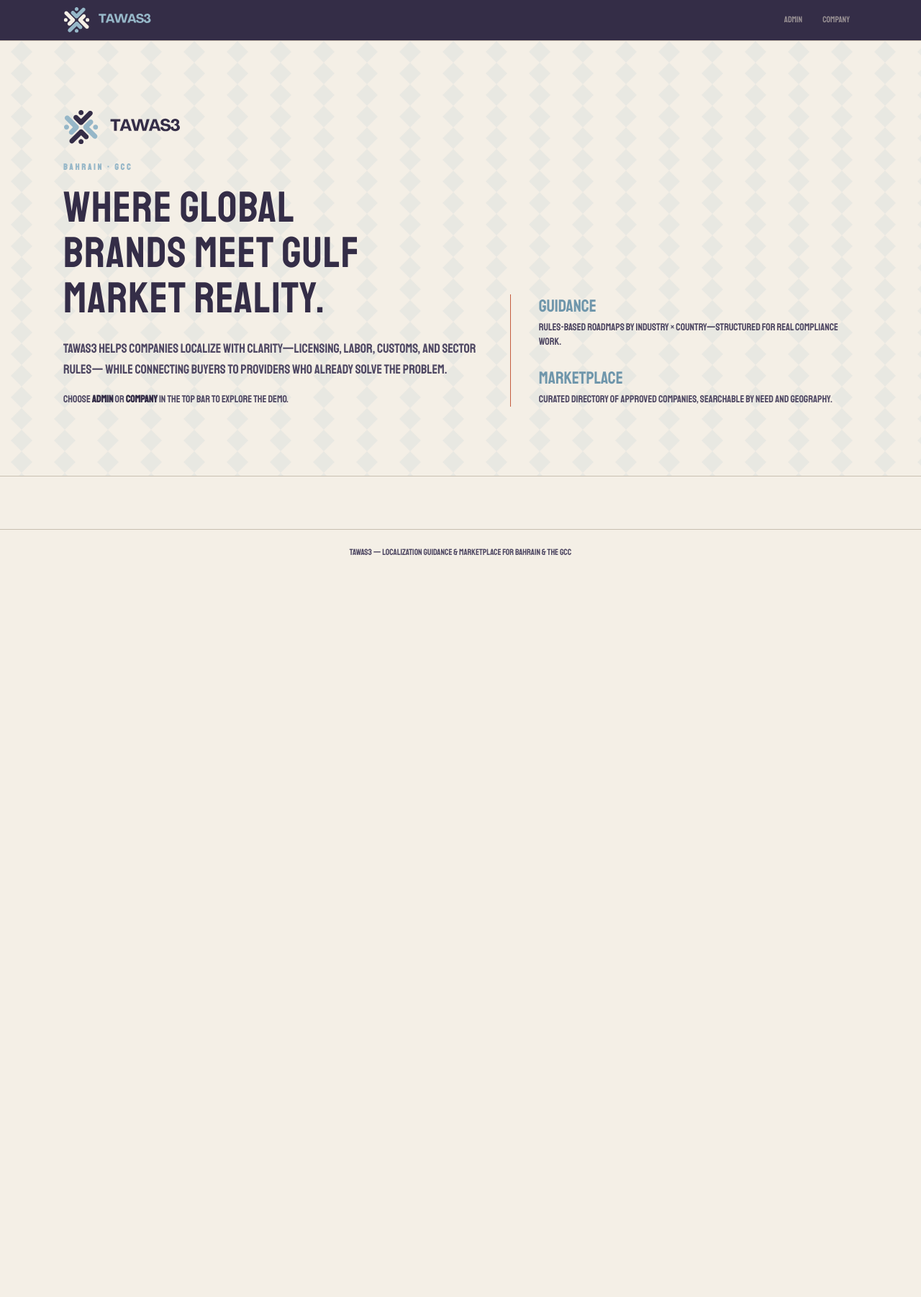
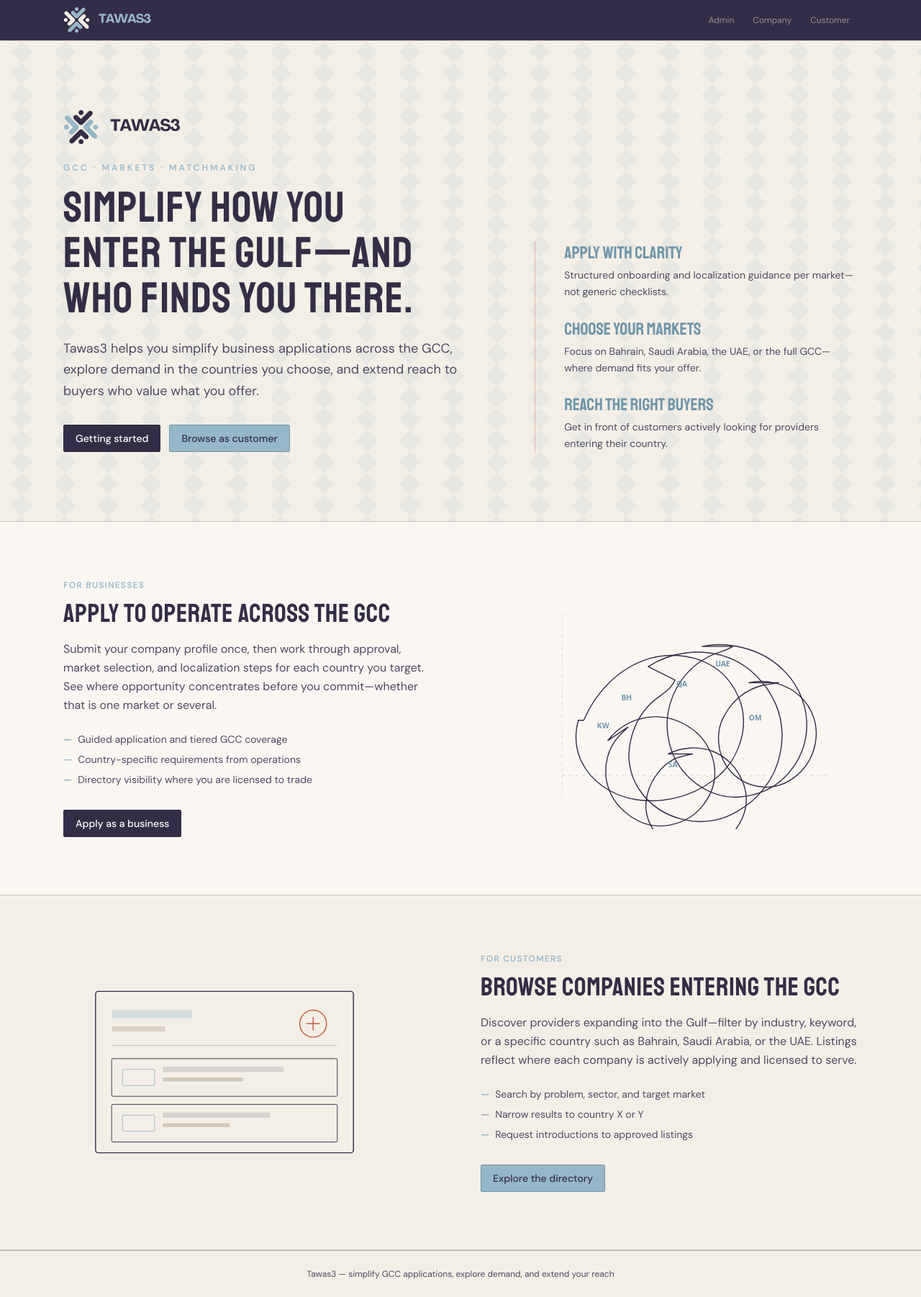
Before and after one commit to Fahad-Alkhalidy/Tawas3, a React (Vite) app: page / in a window 1280 px wide. Shown: the whole page at 72% size. Before the commit the page ends 800 px from the top, so only its background shows below. Built offline with nearby package versions, Linux system fonts and the light colour scheme.

Commit message:
changed font

```diff
--- a/index.html
+++ b/index.html
@@ -7,7 +7,7 @@
     <link rel="preconnect" href="https://fonts.googleapis.com" />
     <link rel="preconnect" href="https://fonts.gstatic.com" crossorigin />
     <link
-      href="https://fonts.googleapis.com/css2?family=Staatliches&display=swap"
+      href="https://fonts.googleapis.com/css2?family=DM+Sans:ital,opsz,wght@0,9..40,400;0,9..40,500;0,9..40,600;1,9..40,400&family=Staatliches&display=swap"
       rel="stylesheet"
     />
     <title>Tawas3 — GCC Localization & Marketplace</title>
--- a/src/components/AppShell.tsx
+++ b/src/components/AppShell.tsx
@@ -1,8 +1,17 @@
 import { useEffect } from 'react'
-import { flushSync } from 'react-dom'
 import { Link, Outlet, useLocation, useNavigate } from 'react-router-dom'
 import { useAppStore } from '../store/useAppStore'
+import { enterDemoSession } from '../utils/demoSession'
+import type { UserRole } from '../types'
 import { BrandLogo } from './BrandLogo'
+
+const demoHeaderRoles: UserRole[] = ['admin', 'company', 'customer']
+
+const demoRoleLabels: Record<UserRole, string> = {
+  admin: 'Admin',
+  company: 'Company',
+  customer: 'Customer',
+}
 
 export function AppShell() {
   const location = useLocation()
@@ -33,11 +42,8 @@ export function AppShell() {
           ? [{ to: '/customer/browse', label: 'Directory' }]
           : []
 
-  const enterAs = (target: 'admin' | 'company') => {
-    flushSync(() => {
-      setRole(target)
-    })
-    navigate(target === 'admin' ? '/admin' : '/company')
+  const enterAs = (target: UserRole) => {
+    enterDemoSession(setRole, target, navigate)
   }
 
   const isNavActive = (to: string) => {
@@ -53,7 +59,7 @@ export function AppShell() {
     }
   }, [location.pathname, clearSession])
 
-  const roleBtnClass = (target: 'admin' | 'company') =>
+  const roleBtnClass = (target: UserRole) =>
     `text-xs px-2.5 py-1 rounded-sm border transition-colors ${
       role === target
         ? 'bg-teal/30 text-white border-teal/50'
@@ -82,18 +88,22 @@ export function AppShell() {
             ))}
           </nav>
 
-          <div className="flex items-center gap-1.5 shrink-0">
+          <div className="flex items-center gap-1 shrink-0 flex-wrap justify-end">
             {user && role && (
-              <span className="hidden lg:block text-xs text-sand/70 max-w-[120px] truncate mr-1">
+              <span className="hidden xl:block text-xs text-sand/70 max-w-[120px] truncate mr-1">
                 {user.name}
               </span>
             )}
-            <button type="button" className={roleBtnClass('admin')} onClick={() => enterAs('admin')}>
-              Admin
-            </button>
-            <button type="button" className={roleBtnClass('company')} onClick={() => enterAs('company')}>
-              Company
-            </button>
+            {demoHeaderRoles.map((target) => (
+              <button
+                key={target}
+                type="button"
+                className={roleBtnClass(target)}
+                onClick={() => enterAs(target)}
+              >
+                {demoRoleLabels[target]}
+              </button>
+            ))}
           </div>
         </div>
       </header>
@@ -101,7 +111,7 @@ export function AppShell() {
         <Outlet />
       </main>
       <footer className="border-t border-border py-6 text-center text-xs text-ink-muted">
-        Tawas3 — localization guidance &amp; marketplace for Bahrain &amp; the GCC
+        Tawas3 — simplify GCC applications, explore demand, and extend your reach
       </footer>
     </div>
   )
--- a/src/design/tokens.css
+++ b/src/design/tokens.css
@@ -1,12 +1,12 @@
 /**
  * Tawas3 Design Tokens
  * Primary: navy #342d47 · Secondary: light blue #96b7c8
- * Type: Staatliches
+ * Display: Staatliches · Body: DM Sans
  */
 
 @theme {
   --font-display: 'Staatliches', system-ui, sans-serif;
-  --font-body: 'Staatliches', system-ui, sans-serif;
+  --font-body: 'DM Sans', system-ui, sans-serif;
 
   --color-primary: #342d47;
   --color-secondary: #96b7c8;
--- a/src/pages/LandingPage.tsx
+++ b/src/pages/LandingPage.tsx
@@ -1,43 +1,153 @@
+import { useNavigate } from 'react-router-dom'
 import { BrandLogo } from '../components/BrandLogo'
+import { Button } from '../components/ui'
+import { useAppStore } from '../store/useAppStore'
+import { enterDemoSession } from '../utils/demoSession'
 
 export function LandingPage() {
+  const navigate = useNavigate()
+  const setRole = useAppStore((s) => s.setRole)
+
+  const startCompanyApplication = () => {
+    enterDemoSession(setRole, 'company', navigate, '/company/onboarding')
+  }
+
+  const browseAsCustomer = () => {
+    enterDemoSession(setRole, 'customer', navigate)
+  }
+
   return (
     <div>
       <section className="pattern-gulf border-b border-border">
-        <div className="max-w-6xl mx-auto px-4 sm:px-6 py-16 md:py-24 grid md:grid-cols-[1.1fr_0.9fr] gap-12 items-end">
-          <div>
+        <div className="max-w-6xl mx-auto px-4 sm:px-6 py-16 md:py-24">
           <BrandLogo className="h-10 md:h-12 mb-6" linkToHome={false} />
           <p className="text-xs font-semibold uppercase tracking-[0.25em] text-teal mb-4">
-              Bahrain · GCC
+            GCC · Markets · Matchmaking
           </p>
+          <div className="grid lg:grid-cols-[1.15fr_0.85fr] gap-12 items-end">
+            <div>
               <h1 className="text-4xl md:text-5xl lg:text-6xl text-ink text-balance leading-[1.05]">
-              Where global brands meet Gulf market reality.
+                Simplify how you enter the Gulf—and who finds you there.
               </h1>
               <p className="mt-6 text-lg text-ink-muted max-w-xl leading-relaxed">
-              Tawas3 helps companies localize with clarity—licensing, labor, customs, and sector rules—
-              while connecting buyers to providers who already solve the problem.
+                Tawas3 helps you simplify business applications across the GCC, explore demand in the
+                countries you choose, and extend reach to buyers who value what you offer.
               </p>
-            <p className="mt-4 text-sm text-ink-muted">
-              Choose <strong className="text-ink">Admin</strong> or <strong className="text-ink">Company</strong> in
-              the top bar to explore the demo.
-            </p>
+              <div className="mt-8 flex flex-wrap items-center gap-3">
+                <Button size="md" onClick={startCompanyApplication}>
+                  Getting started
+                </Button>
+                <Button size="md" variant="secondary" onClick={browseAsCustomer}>
+                  Browse as customer
+                </Button>
               </div>
-          <div className="relative md:pl-8">
-            <div className="absolute -left-2 top-0 bottom-0 w-px bg-terracotta hidden md:block" />
+            </div>
+            <div className="relative border-l-0 lg:border-l border-terracotta/40 lg:pl-10">
               <dl className="grid gap-6">
                 <div>
-                <dt className="font-display text-2xl text-teal-dark">Guidance</dt>
-                <dd className="mt-1 text-sm text-ink-muted">
-                  Rules-based roadmaps by industry × country—structured for real compliance work.
+                  <dt className="font-display text-2xl text-teal-dark">Apply with clarity</dt>
+                  <dd className="mt-1 text-sm text-ink-muted leading-relaxed">
+                    Structured onboarding and localization guidance per market—not generic checklists.
                   </dd>
                 </div>
                 <div>
-                <dt className="font-display text-2xl text-teal-dark">Marketplace</dt>
-                <dd className="mt-1 text-sm text-ink-muted">
-                  Curated directory of approved companies, searchable by need and geography.
+                  <dt className="font-display text-2xl text-teal-dark">Choose your markets</dt>
+                  <dd className="mt-1 text-sm text-ink-muted leading-relaxed">
+                    Focus on Bahrain, Saudi Arabia, the UAE, or the full GCC—where demand fits your offer.
+                  </dd>
+                </div>
+                <div>
+                  <dt className="font-display text-2xl text-teal-dark">Reach the right buyers</dt>
+                  <dd className="mt-1 text-sm text-ink-muted leading-relaxed">
+                    Get in front of customers actively looking for providers entering their country.
                   </dd>
                 </div>
               </dl>
+            </div>
+          </div>
+        </div>
+      </section>
+
+      <section className="border-b border-border bg-surface-raised">
+        <div className="max-w-6xl mx-auto px-4 sm:px-6 py-16 md:py-20 grid md:grid-cols-2 gap-10 md:gap-14 items-center">
+          <div className="order-2 md:order-1">
+            <p className="text-xs font-semibold uppercase tracking-widest text-teal mb-3">For businesses</p>
+            <h2 className="text-3xl md:text-4xl text-ink text-balance">Apply to operate across the GCC</h2>
+            <p className="mt-4 text-ink-muted leading-relaxed">
+              Submit your company profile once, then work through approval, market selection, and
+              localization steps for each country you target. See where opportunity concentrates before
+              you commit—whether that is one market or several.
+            </p>
+            <ul className="mt-6 space-y-2 text-sm text-ink-muted">
+              <li className="flex gap-2">
+                <span className="text-teal-dark shrink-0">—</span>
+                Guided application and tiered GCC coverage
+              </li>
+              <li className="flex gap-2">
+                <span className="text-teal-dark shrink-0">—</span>
+                Country-specific requirements from operations
+              </li>
+              <li className="flex gap-2">
+                <span className="text-teal-dark shrink-0">—</span>
+                Directory visibility where you are licensed to trade
+              </li>
+            </ul>
+            <div className="mt-8">
+              <Button onClick={startCompanyApplication}>Apply as a business</Button>
+            </div>
+          </div>
+          <div className="order-1 md:order-2 flex justify-center md:justify-end">
+            <img
+              src="/gcc-map-outline.svg"
+              alt=""
+              className="w-full max-w-md h-auto"
+              width={480}
+              height={360}
+            />
+          </div>
+        </div>
+      </section>
+
+      <section className="border-b border-border">
+        <div className="max-w-6xl mx-auto px-4 sm:px-6 py-16 md:py-20 grid md:grid-cols-2 gap-10 md:gap-14 items-center">
+          <div className="flex justify-center md:justify-start">
+            <img
+              src="/customer-browse-illustration.svg"
+              alt=""
+              className="w-full max-w-md h-auto"
+              width={480}
+              height={320}
+            />
+          </div>
+          <div>
+            <p className="text-xs font-semibold uppercase tracking-widest text-teal mb-3">For customers</p>
+            <h2 className="text-3xl md:text-4xl text-ink text-balance">
+              Browse companies entering the GCC
+            </h2>
+            <p className="mt-4 text-ink-muted leading-relaxed">
+              Discover providers expanding into the Gulf—filter by industry, keyword, or a specific
+              country such as Bahrain, Saudi Arabia, or the UAE. Listings reflect where each company
+              is actively applying and licensed to serve.
+            </p>
+            <ul className="mt-6 space-y-2 text-sm text-ink-muted">
+              <li className="flex gap-2">
+                <span className="text-teal-dark shrink-0">—</span>
+                Search by problem, sector, and target market
+              </li>
+              <li className="flex gap-2">
+                <span className="text-teal-dark shrink-0">—</span>
+                Narrow results to country X or Y
+              </li>
+              <li className="flex gap-2">
+                <span className="text-teal-dark shrink-0">—</span>
+                Request introductions to approved listings
+              </li>
+            </ul>
+            <div className="mt-8">
+              <Button variant="secondary" onClick={browseAsCustomer}>
+                Explore the directory
+              </Button>
+            </div>
           </div>
         </div>
       </section>
--- a/src/pages/customer/CustomerBrowse.tsx
+++ b/src/pages/customer/CustomerBrowse.tsx
@@ -40,8 +40,8 @@ export function CustomerBrowse() {
     <div className="max-w-6xl mx-auto px-4 sm:px-6 py-10">
       <PageHeader
         eyebrow="Directory"
-        title="Find a company that fits the problem"
-        description="Search companies active in a GCC market — listings appear only where they paid to operate."
+        title="Companies applying and entering the GCC"
+        description="Browse providers by industry and keyword, then filter to a specific country—Bahrain, Saudi Arabia, the UAE, and the rest of the Gulf. Listings show only where each company is licensed to operate."
       />
 
       <div className="grid lg:grid-cols-[280px_1fr] gap-8">
--- /dev/null
+++ b/src/utils/demoSession.ts
@@ -0,0 +1,18 @@
+import { flushSync } from 'react-dom'
+import type { UserRole } from '../types'
+
+const defaultPaths: Record<UserRole, string> = {
+  admin: '/admin',
+  company: '/company',
+  customer: '/customer/browse',
+}
+
+export function enterDemoSession(
+  setRole: (role: UserRole) => void,
+  role: UserRole,
+  navigate: (path: string) => void,
+  path?: string,
+) {
+  flushSync(() => setRole(role))
+  navigate(path ?? defaultPaths[role])
+}
```
Also changed, not shown: public/customer-browse-illustration.svg (added), public/gcc-map-outline.svg (added). Lines whose indentation alone changed are shown as unchanged.
